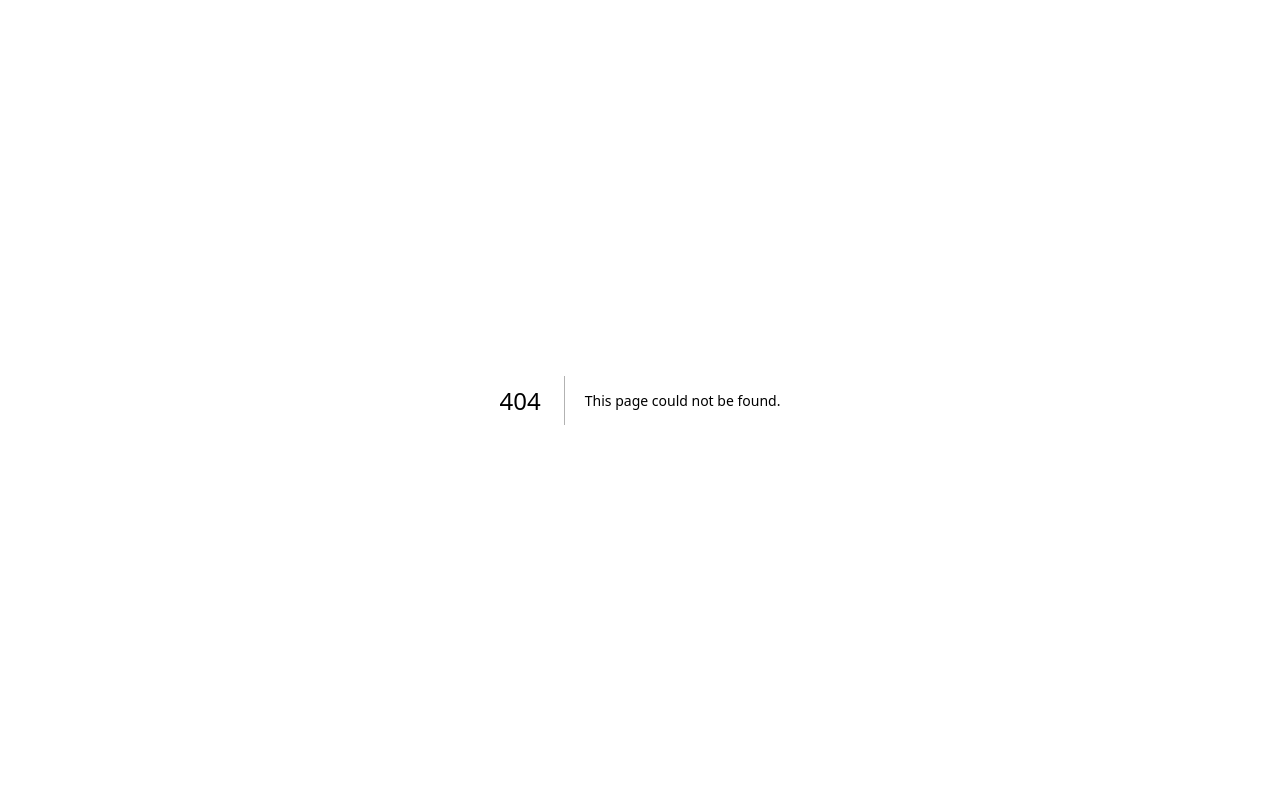
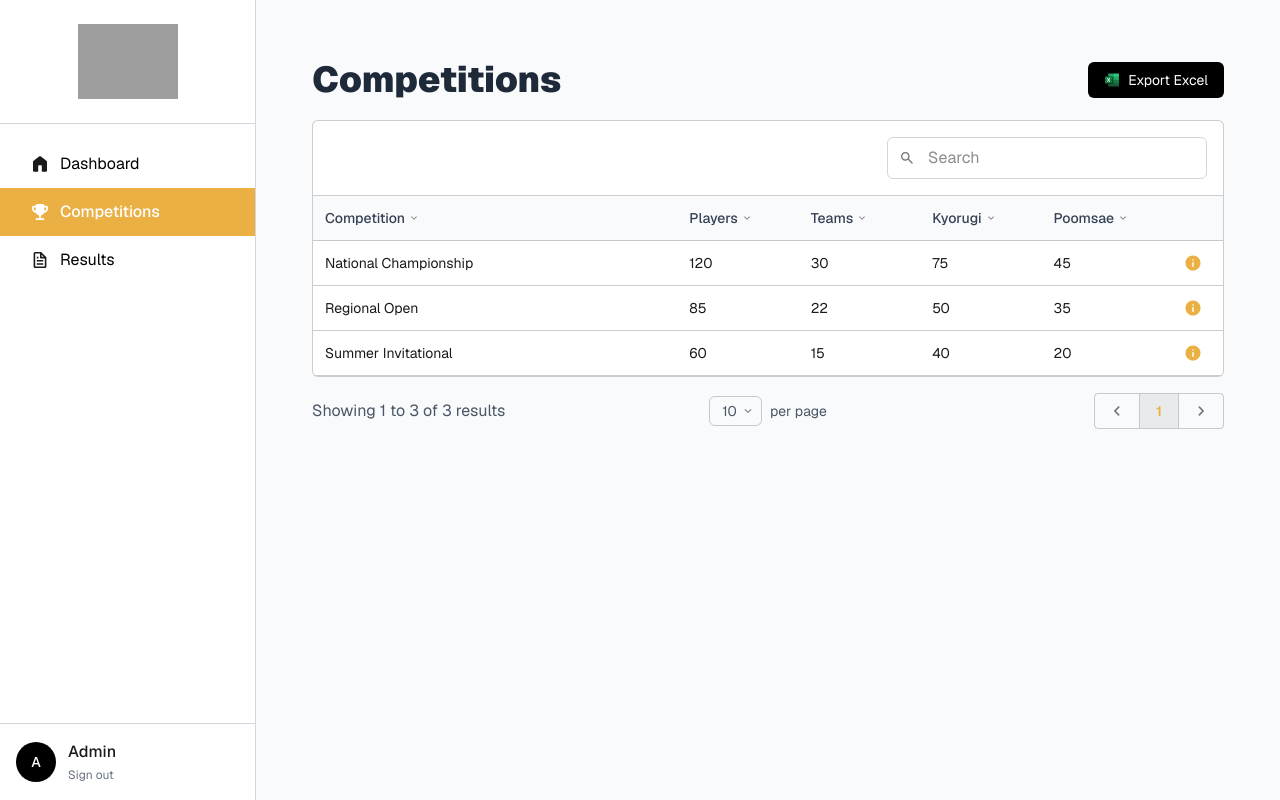
Before and after one commit to rvcarcueva2/pti-web, a Next.js app in the folder web/: page /admin-dashboard/competitions in a window 1280 px wide. Before the commit this address had no page. Built offline with nearby package versions, Linux system fonts and the light colour scheme; grey boxes are pictures that could not be loaded.

Commit message:
added competitions page and layout

```diff
--- /dev/null
+++ b/web/app/admin-dashboard/competitions/layout.tsx
@@ -0,0 +1,24 @@
+import type { Metadata } from "next";
+import "@/app/globals.css";
+import AdminDashboardSidebar from "@/app/components/AdminDashboardSidebar";
+
+export const metadata: Metadata = {
+    title: "Competitions | Pilipinas Taekwondo Inc.",
+  description:
+    "Admin Dashboard - Competitions",
+};
+
+export default function SidebarLayout({
+  children,
+}: {
+  children: React.ReactNode;
+}) {
+  return (
+    <div className="flex min-h-screen">
+      <AdminDashboardSidebar />
+      <main className="flex-1 bg-gray-50 p-8">
+        {children}
+      </main>
+    </div>
+  );
+}
--- /dev/null
+++ b/web/app/admin-dashboard/competitions/page.tsx
@@ -0,0 +1,207 @@
+'use client';
+
+import { useState } from 'react';
+import { useRouter } from 'next/navigation';
+import Image from 'next/image';
+
+type Competition = {
+  competition: string;
+  players: number;
+  teams: number;
+  kyorugi: number;
+  poomsae: number;
+};
+
+export default function CompetitionPage() {
+  const router = useRouter();
+  const [search, setSearch] = useState('');
+  const [sortColumn, setSortColumn] = useState('');
+  const [sortDirection, setSortDirection] = useState<'asc' | 'desc'>('asc');
+
+  const columns = [
+    { label: 'Competition', key: 'competition', minWidth: 'min-w-[300px]' },
+    { label: 'Players', key: 'players', minWidth: 'min-w-[100px]' },
+    { label: 'Teams', key: 'teams', minWidth: 'min-w-[100px]' },
+    { label: 'Kyorugi', key: 'kyorugi', minWidth: 'min-w-[100px]' },
+    { label: 'Poomsae', key: 'poomsae', minWidth: 'min-w-[100px]' },
+  ];
+
+  const competitions: Competition[] = [
+    {
+      competition: 'National Championship',
+      players: 120,
+      teams: 30,
+      kyorugi: 75,
+      poomsae: 45,
+    },
+    {
+      competition: 'Regional Open',
+      players: 85,
+      teams: 22,
+      kyorugi: 50,
+      poomsae: 35,
+    },
+    {
+      competition: 'Summer Invitational',
+      players: 60,
+      teams: 15,
+      kyorugi: 40,
+      poomsae: 20,
+    },
+  ];
+
+  const handleSort = (column: keyof Competition) => {
+    if (sortColumn === column) {
+      setSortDirection((prev) => (prev === 'asc' ? 'desc' : 'asc'));
+    } else {
+      setSortColumn(column);
+      setSortDirection('asc');
+    }
+  };
+
+  let filteredCompetitions = competitions.filter((comp) =>
+    Object.values(comp)
+      .join(' ')
+      .toLowerCase()
+      .includes(search.toLowerCase())
+  );
+
+  if (sortColumn) {
+    filteredCompetitions.sort((a, b) => {
+      const valueA = a[sortColumn as keyof Competition];
+      const valueB = b[sortColumn as keyof Competition];
+
+      if (typeof valueA === 'string' && typeof valueB === 'string') {
+        return sortDirection === 'asc'
+          ? valueA.localeCompare(valueB)
+          : valueB.localeCompare(valueA);
+      }
+
+      return sortDirection === 'asc'
+        ? Number(valueA) - Number(valueB)
+        : Number(valueB) - Number(valueA);
+    });
+  }
+
+  return (
+    <div className="font-geist p-6 ml-64">
+      {/* Heading */}
+      <div className="flex justify-between items-center mb-4">
+        <h1 className="text-2xl font-semibold text-gray-800">Competitions</h1>
+        <div className="flex gap-2">
+          <button className="cursor-pointer bg-black text-white px-4 py-2 rounded-md text-sm hover:bg-gray-800 flex items-center gap-2">
+            <Image src="/icons/excel.svg" alt="Excel Icon" width={16} height={16} />
+            <span>Export Excel</span>
+          </button>
+        </div>
+      </div>
+
+      {/* Search and Table */}
+      <div className="bg-white border border-[rgba(0,0,0,0.2)] rounded-md overflow-x-auto">
+        <div className="flex justify-end p-4 border-b border-[rgba(0,0,0,0.2)]">
+          <div className="relative w-full max-w-xs">
+            <input
+              type="text"
+              placeholder="Search"
+              className="pl-10 pr-4 py-2 border border-gray-300 rounded-md w-full focus:outline-none focus:ring-2 focus:ring-[#EAB044]"
+              value={search}
+              onChange={(e) => setSearch(e.target.value)}
+            />
+            <div className="absolute top-1/2 left-3 -translate-y-1/2">
+              <Image src="/icons/search.svg" alt="Search Icon" width={16} height={16} />
+            </div>
+          </div>
+        </div>
+
+        <table className="w-full text-sm">
+          <thead className="bg-gray-50 border-b border-[rgba(0,0,0,0.2)]">
+            <tr>
+              {columns.map((column, index) => (
+                <th
+                  key={index}
+                  className={`p-3 text-left text-gray-700 font-medium cursor-pointer ${column.minWidth}`}
+                  onClick={() => handleSort(column.key as keyof Competition)}
+                >
+                  <div className="flex items-center gap-1">
+                    {column.label}
+                    <Image
+                      src="/icons/down-arrow.svg"
+                      alt="Sort"
+                      width={10}
+                      height={10}
+                      className={`transition-transform ${
+                        sortColumn === column.key && sortDirection === 'desc' ? 'rotate-180' : ''
+                      }`}
+                    />
+                  </div>
+                </th>
+              ))}
+              <th className="p-3 w-[60px]"></th>
+            </tr>
+          </thead>
+          <tbody>
+            {filteredCompetitions.map((comp, index) => (
+              <tr
+                key={index}
+                className="border-b border-[rgba(0,0,0,0.2)] hover:bg-gray-50 cursor-pointer"
+                onClick={() => router.push('/admin-dashboard/competitions/competition')}
+              >
+                <td className="p-3 min-w-[300px]">{comp.competition}</td>
+                <td className="p-3 min-w-[100px]">{comp.players}</td>
+                <td className="p-3 min-w-[100px]">{comp.teams}</td>
+                <td className="p-3 min-w-[100px]">{comp.kyorugi}</td>
+                <td className="p-3 min-w-[100px]">{comp.poomsae}</td>
+                <td className="p-3 text-center w-[60px]">
+                  <Image
+                    src="/icons/information.svg"
+                    alt="Info"
+                    width={18}
+                    height={18}
+                    className="mx-auto"
+                  />
+                </td>
+              </tr>
+            ))}
+          </tbody>
+        </table>
+      </div>
+
+      {/* Pagination */}
+      <div className="grid grid-cols-3 items-center mt-4 text-sm text-gray-600">
+        <p className="justify-self-start">
+          Showing 1 to {filteredCompetitions.length} of {filteredCompetitions.length} results
+        </p>
+
+        <div className="flex items-center justify-center gap-2 relative">
+          <div className="relative">
+            <select className="appearance-none border border-[rgba(0,0,0,0.2)] rounded-md px-3 py-1 text-sm text-center pr-6 cursor-pointer">
+              <option value="10">10</option>
+            </select>
+            <Image
+              src="/icons/down-arrow.svg"
+              alt="Dropdown"
+              width={12}
+              height={12}
+              className="absolute right-2 top-1/2 transform -translate-y-1/2 pointer-events-none"
+            />
+          </div>
+          <span>per page</span>
+        </div>
+
+        <div className="flex justify-end items-center gap-3">
+          <div className="flex items-center border border-[rgba(0,0,0,0.2)] rounded overflow-hidden h-[36px]">
+            <button className="px-3 h-full border-r border-[rgba(0,0,0,0.2)] cursor-pointer flex items-center justify-center">
+              <Image src="/icons/previous.svg" alt="Previous" width={20} height={20} />
+            </button>
+            <div className="px-4 bg-[#00000010] text-[#EAB044] font-semibold text-sm h-full flex items-center">
+              1
+            </div>
+            <button className="px-3 h-full border-l border-[rgba(0,0,0,0.2)] cursor-pointer flex items-center justify-center">
+              <Image src="/icons/next.svg" alt="Next" width={20} height={20} />
+            </button>
+          </div>
+        </div>
+      </div>
+    </div>
+  );
+}
```
